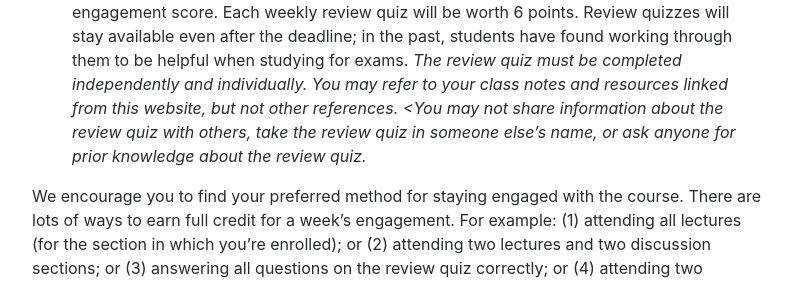
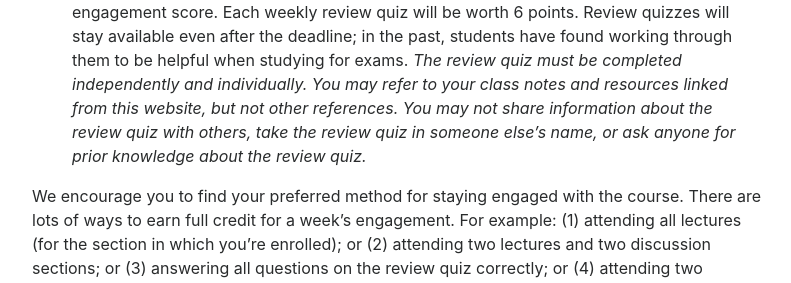
Before and after one commit to ucsd-cse8a-f18/ucsd-cse8a-f18.github.io, a Jekyll site: the page built from index.md, in a window 1280 px wide and 900 px high, scrolled down 9473 px. Shown: the part 210-493 px from the top of the window, without its empty margins (243-1034 px from the left). Built offline with Jekyll 4.4.1, drawn with Linux system fonts in a browser that asks for light colours; nearby versions of some CDN libraries.

Commit message:
typo fix

```diff
--- a/index.md
+++ b/index.md
@@ -455,7 +455,7 @@ deadline; in the past, students have found working through them to be helpful wh
 <a id="p:quiz-ai"></a>
 _The review quiz must be completed independently and individually. You may refer to your class notes and resources linked from
 this website,
-but not other references. <You may not share information about the review quiz with others, take the review quiz in someone
+but not other references. You may not share information about the review quiz with others, take the review quiz in someone
 else's name, or ask anyone for prior knowledge about the review quiz._
 
 
```
